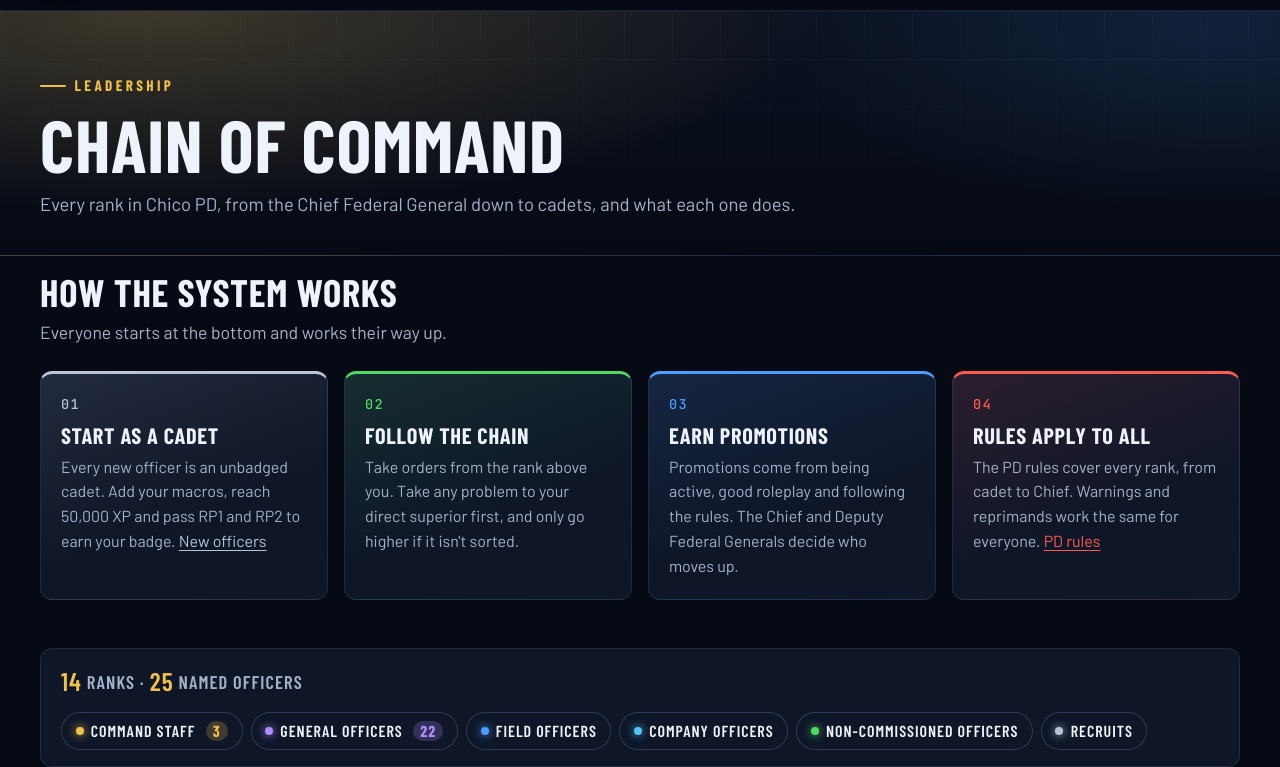
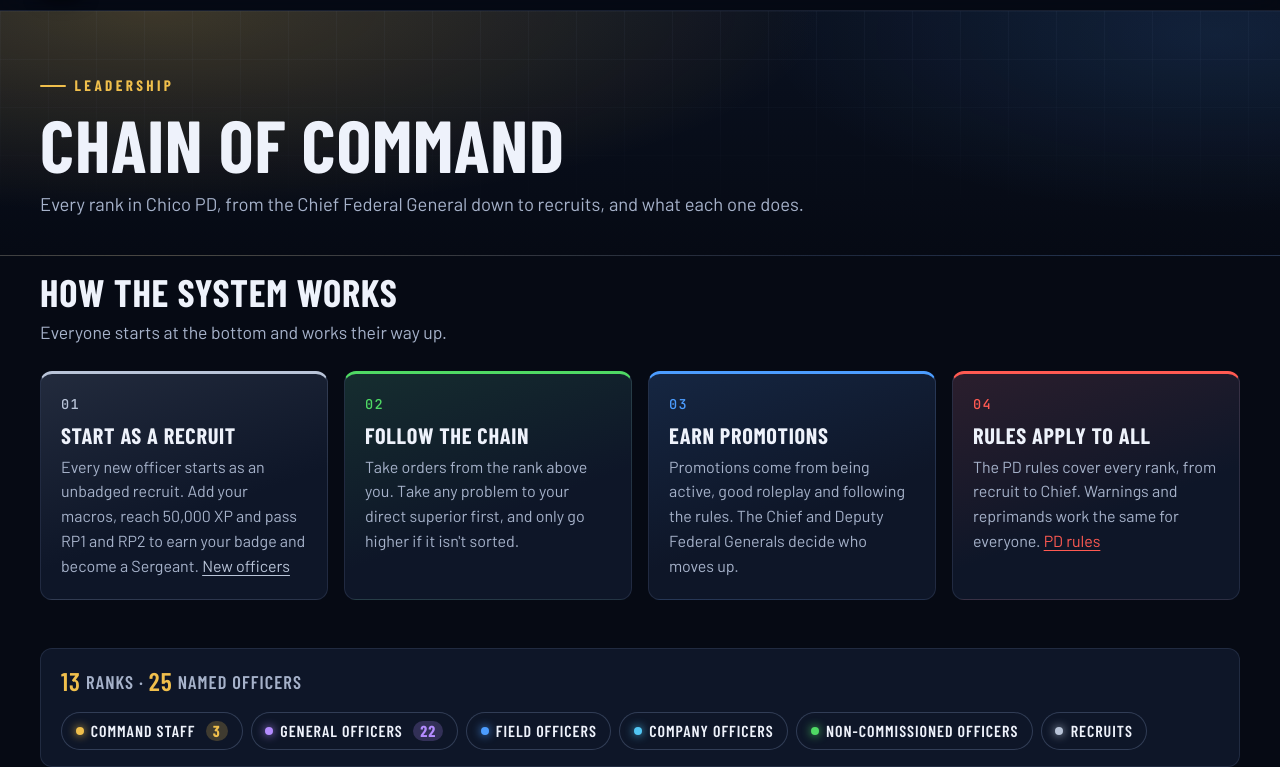
Before and after one commit to Chicopd123/chicopd123.github.io, a plain HTML site: page command.html in a window 1280 px wide. Shown: the part 61-828 px from the top of the page. Drawn offline with nearby package versions, Linux system fonts and the light colour scheme; a web font is replaced by a local one.

Commit message:
13 ranks: Recruit unbadged, Sergeant badged

```diff
--- a/assets/data.js
+++ b/assets/data.js
@@ -160,12 +160,10 @@ CHICO.command = [
     { rank: "First Sergeant", short: "1SG", insignia: "chev3r1", many: true,
       about: "Helps the Sergeant Major, keeps the sergeants organised and checks on officers' conduct." },
     { rank: "Sergeant", short: "SGT", insignia: "chev3", many: true,
-      about: "Rides with recruits on patrol, helps on traffic stops and pursuits, and corrects mistakes on the spot." }
+      about: "The first badged rank. Patrols on their own, makes arrests and helps recruits on traffic stops and pursuits." }
   ] },
   { tier: "Recruits", tone: "silver", ranks: [
-    { rank: "Recruit", short: "RCT", insignia: "chev1", many: true,
-      about: "A newly badged officer. Patrols, follows orders from the ranks above and keeps learning from the sergeants." },
-    { rank: "Cadet / Trainee", short: "CDT", insignia: "none", many: true,
-      about: "Unbadged and in training. Learning the rules and macros, working up to 50,000 XP and passing RP1 and RP2." }
+    { rank: "Recruit", short: "RCT", insignia: "none", many: true,
+      about: "Unbadged and in training. Adds their macros, works up to 50,000 XP and passes RP1 and RP2 to earn a badge and become a Sergeant." }
   ] }
 ];
--- a/command.html
+++ b/command.html
@@ -37,16 +37,16 @@
   </div>
 </header>
 <main id="main">
-<div class="wrap page-head tone-gold"><p class="eyebrow">Leadership</p><h1>Chain of Command</h1><p>Every rank in Chico PD, from the Chief Federal General down to cadets, and what each one does.</p></div>
+<div class="wrap page-head tone-gold"><p class="eyebrow">Leadership</p><h1>Chain of Command</h1><p>Every rank in Chico PD, from the Chief Federal General down to recruits, and what each one does.</p></div>
 <div class="wrap">
   <section class="cmd-how" aria-labelledby="how-title">
     <h2 id="how-title">How the system works</h2>
     <p>Everyone starts at the bottom and works their way up.</p>
     <ol class="cmd-steps">
-      <li class="cmd-step tone-silver"><h3>Start as a cadet</h3><p>Every new officer is an unbadged cadet. Add your macros, reach 50,000 XP and pass RP1 and RP2 to earn your badge. <a href="new-officers.html">New officers</a></p></li>
+      <li class="cmd-step tone-silver"><h3>Start as a recruit</h3><p>Every new officer starts as an unbadged recruit. Add your macros, reach 50,000 XP and pass RP1 and RP2 to earn your badge and become a Sergeant. <a href="new-officers.html">New officers</a></p></li>
       <li class="cmd-step tone-green"><h3>Follow the chain</h3><p>Take orders from the rank above you. Take any problem to your direct superior first, and only go higher if it isn't sorted.</p></li>
       <li class="cmd-step tone-blue"><h3>Earn promotions</h3><p>Promotions come from being active, good roleplay and following the rules. The Chief and Deputy Federal Generals decide who moves up.</p></li>
-      <li class="cmd-step tone-red"><h3>Rules apply to all</h3><p>The PD rules cover every rank, from cadet to Chief. Warnings and reprimands work the same for everyone. <a href="rules.html">PD rules</a></p></li>
+      <li class="cmd-step tone-red"><h3>Rules apply to all</h3><p>The PD rules cover every rank, from recruit to Chief. Warnings and reprimands work the same for everyone. <a href="rules.html">PD rules</a></p></li>
     </ol>
   </section>
   <div class="cmd-legend" id="cmd-legend" aria-label="Groups"></div>
```
